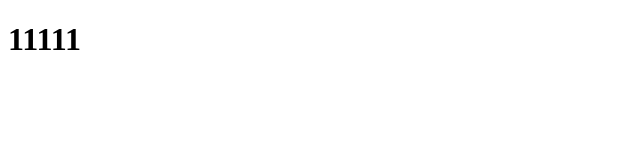
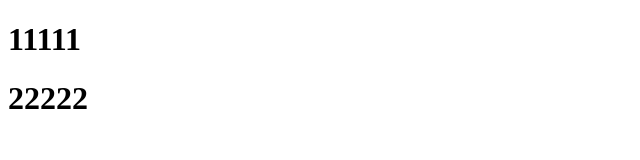
Before and after one commit to nuanxiansheng/haha, a plain HTML site: page index.html in a window 1280 px wide. Shown: the whole page, without its empty margins (0-640 px from the left). Drawn offline with Linux system fonts and the light colour scheme.

Commit message:
第一次修改

```diff
--- a/index.html
+++ b/index.html
@@ -6,5 +6,6 @@
 	</head>
 	<body>
 		<h1>11111</h1>
+		<h1>22222</h1>
 	</body>
 </html>
```
Also changed, not shown: 1 other file.
